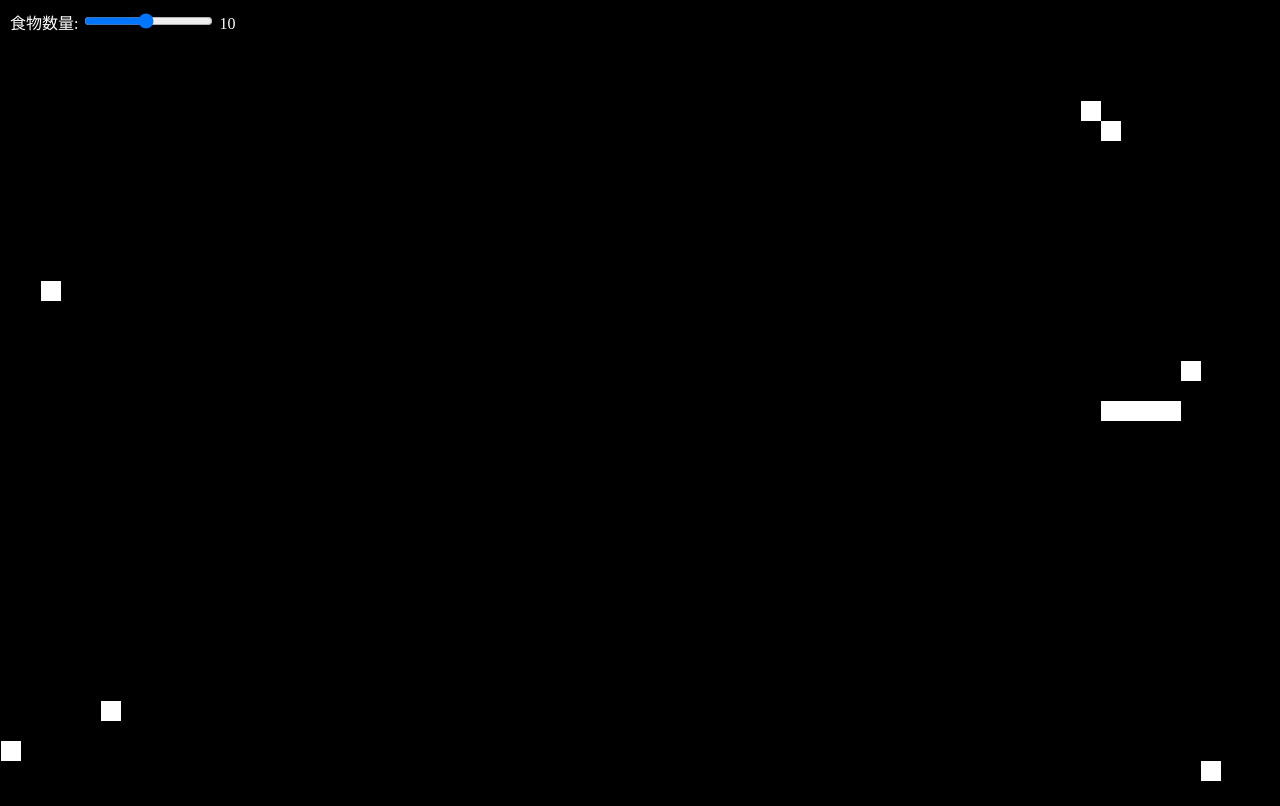
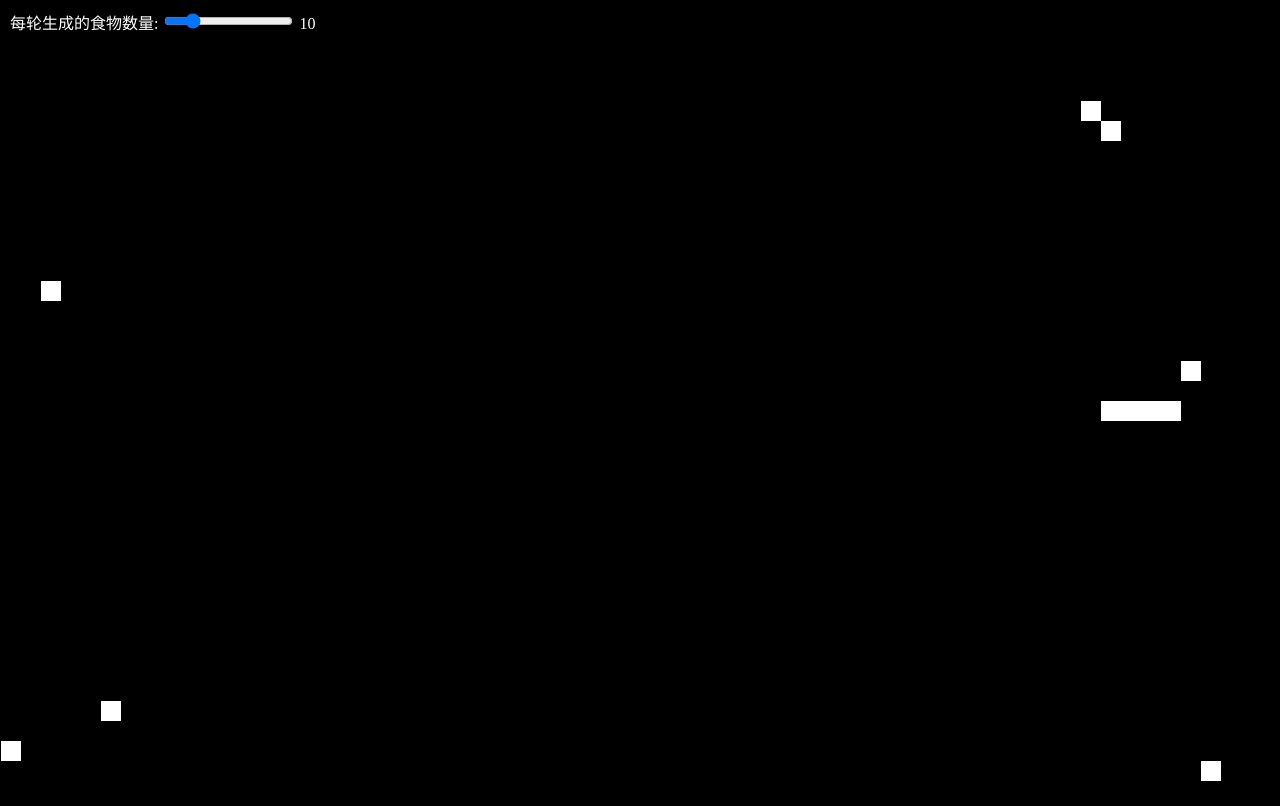
Before and after one commit to zl1784183084/A-, a plain HTML site: page index.html in a window 1280 px wide. Drawn offline with Linux system fonts and the light colour scheme.

Commit message:
Update index.html
N

```diff
--- a/index.html
+++ b/index.html
@@ -2,7 +2,7 @@
 <html lang="en">
 <head>
     <meta charset="UTF-8">
-    <title>自动贪吃蛇游戏</title>
+    <title>算法贪吃蛇</title>
     <style>
         canvas {
             border: 1px solid black;
@@ -23,8 +23,8 @@
 </head>
 <body>
     <div id="sliderContainer">
-        <label for="foodSlider">食物数量: </label>
-        <input type="range" id="foodSlider" min="1" max="20" value="10">
+        <label for="foodSlider">每轮生成的食物数量: </label>
+        <input type="range" id="foodSlider" min="1" max="50" value="10">
         <span id="foodCount">10</span>
     </div>
     <canvas id="gameCanvas"></canvas>
```
